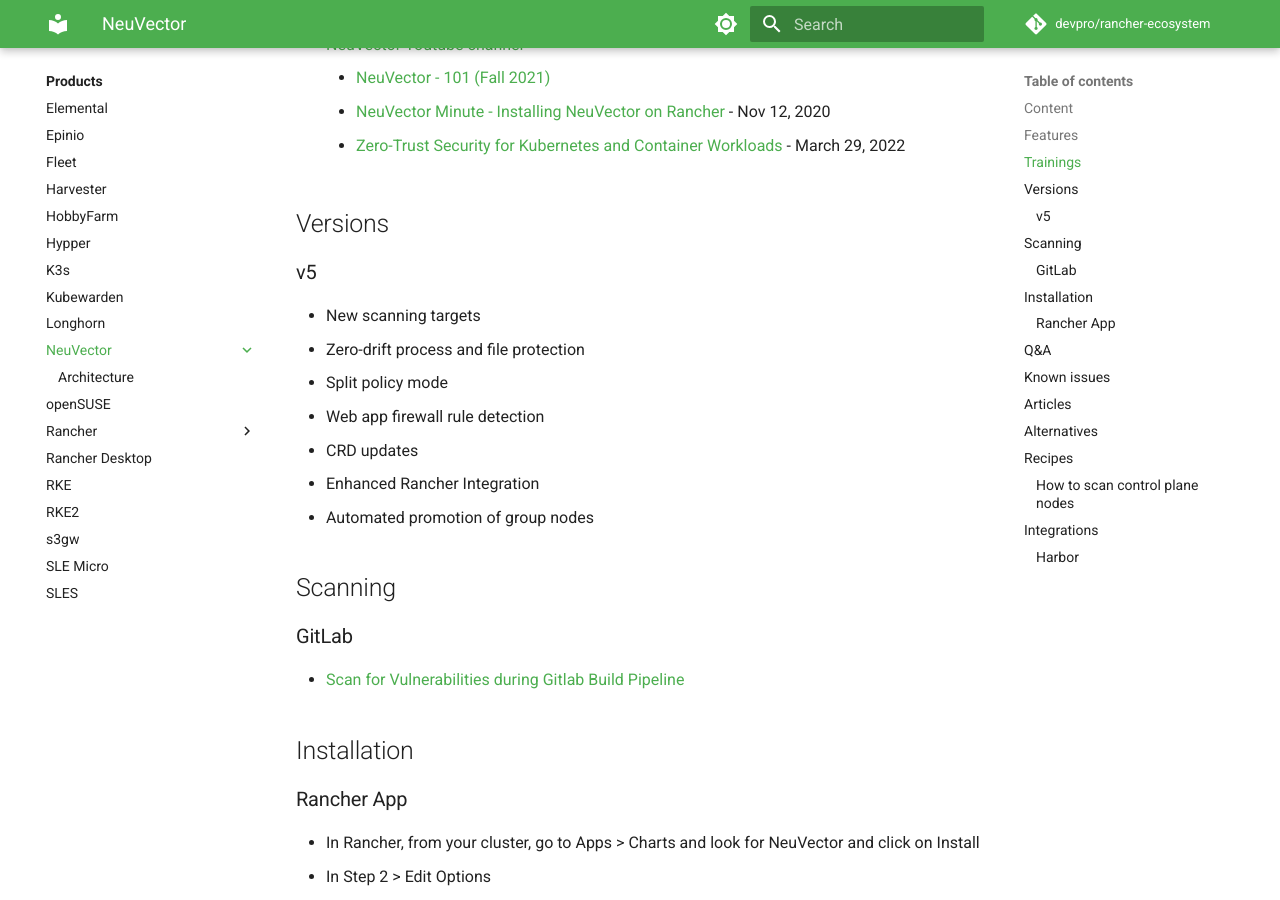
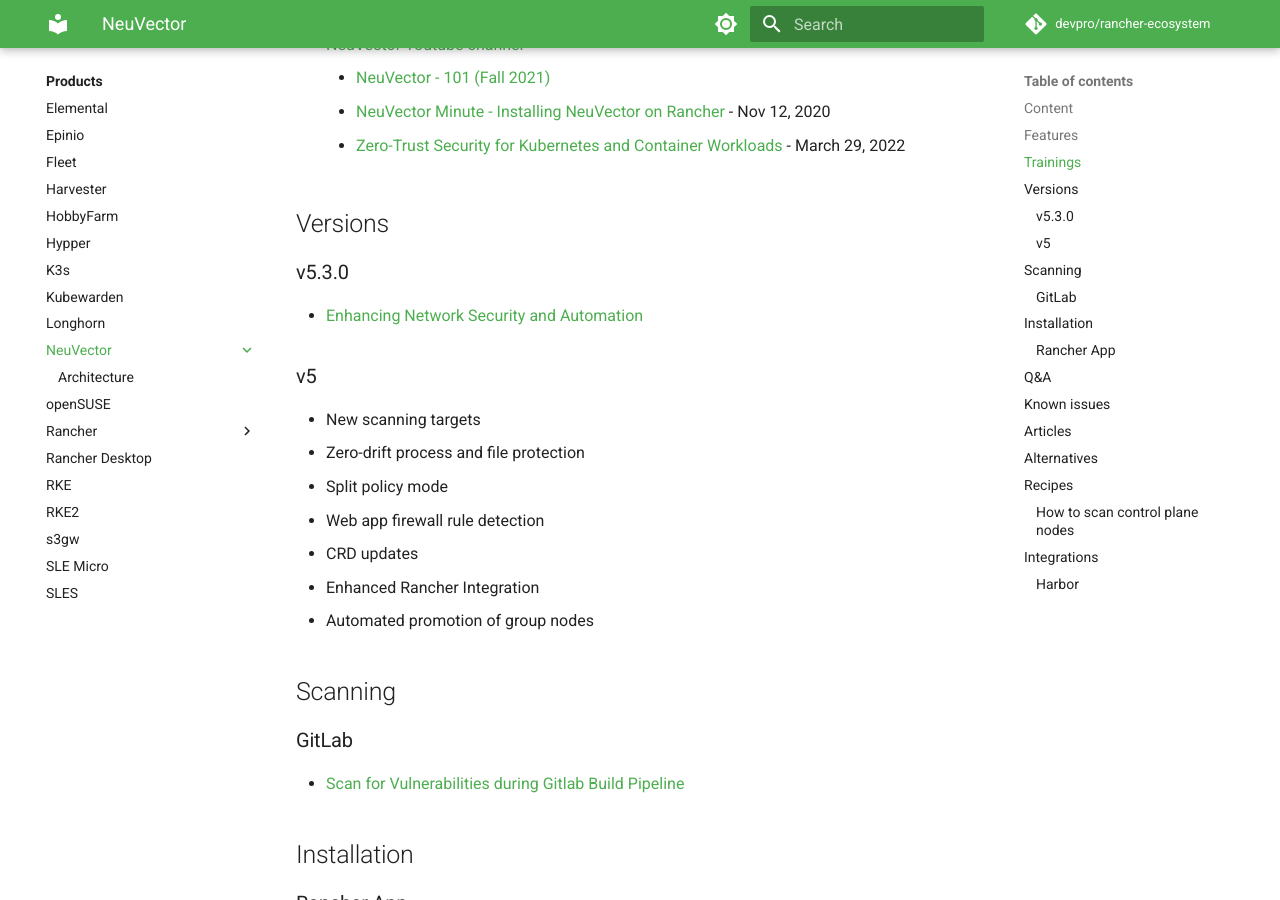
Before and after one commit to devpro/rancher-ecosystem, an MkDocs documentation site: the page built from docs/neuvector/index.md, in a window 1280 px wide and 900 px high, scrolled down 1259 px. Built offline with MkDocs 1.6.1 and Material for MkDocs 9.7.7, drawn with Linux system fonts in a browser that asks for light colours; comment, search, counter and statistics services are not loaded.

Commit message:
Update index.md

```diff
--- a/docs/neuvector/index.md
+++ b/docs/neuvector/index.md
@@ -48,6 +48,10 @@
     * [Zero-Trust Security for Kubernetes and Container Workloads](https://www.youtube.com/watch?v=SzNbJ7W3Mik) - March 29, 2022
 
 ## Versions
+
+### v5.3.0
+
+* [Enhancing Network Security and Automation](https://www.suse.com/c/neuvector-releases-v-5-3-0-enhancing-network-security-and-automation/)
 
 ### v5
 
```
